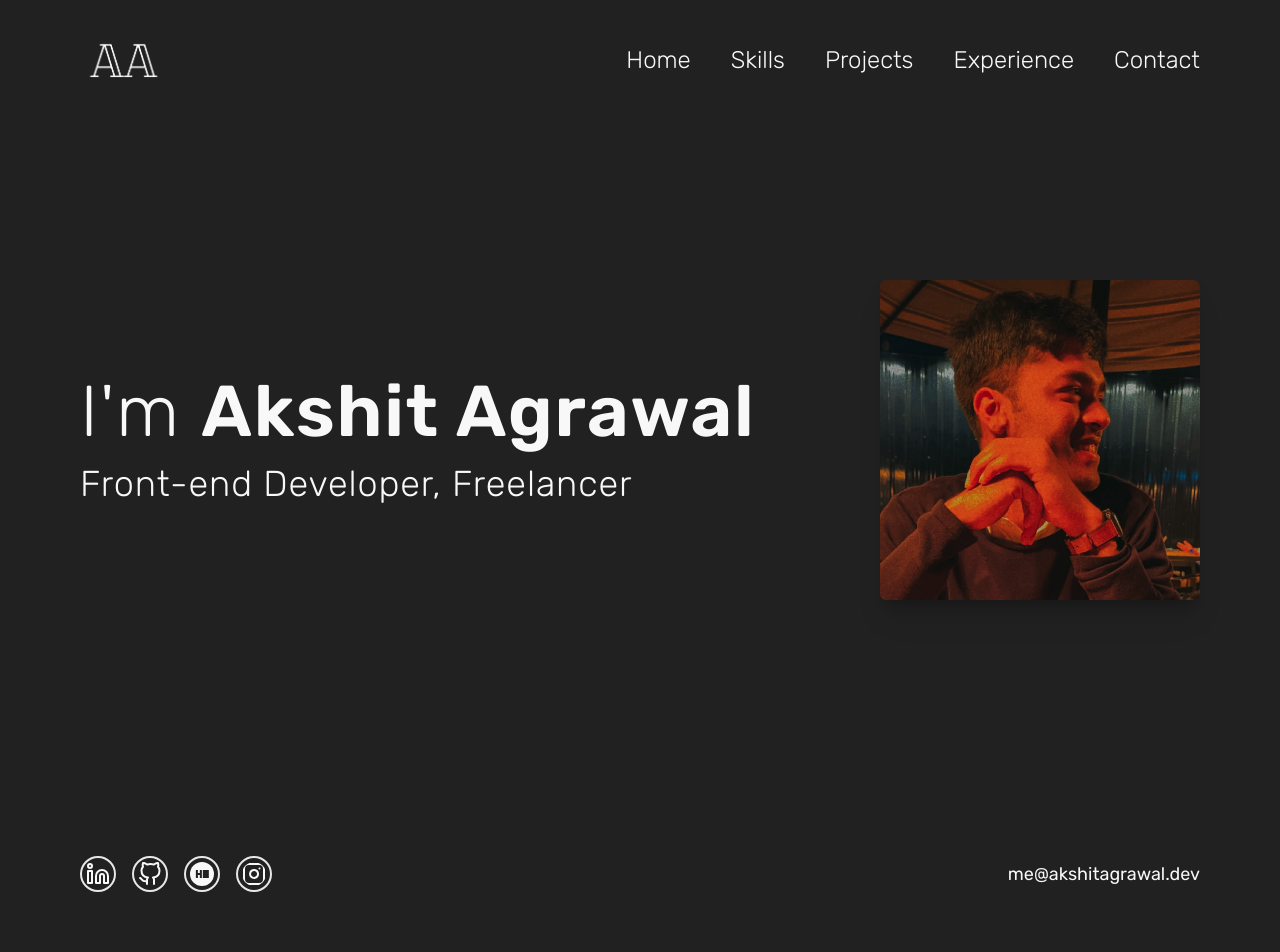
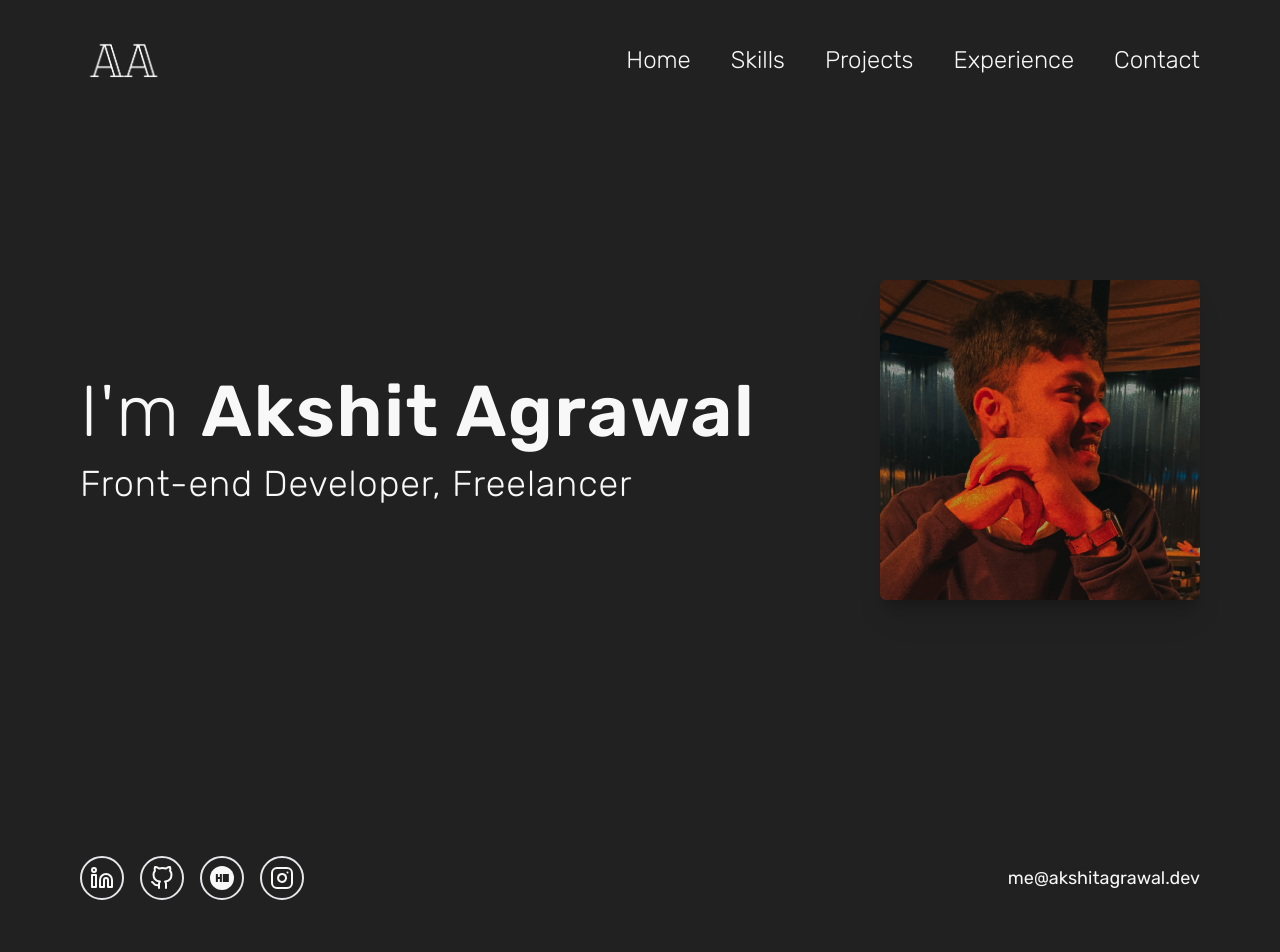
Before and after one commit to justAkshitAgrawal/react-portfolio, a React (Create React App) app: page / in a window 1280 px wide. Shown: the top 952 px of the page. Built offline with nearby package versions, Linux system fonts and the light colour scheme.

Commit message:
Few Changes

```diff
--- a/src/components/Footer.jsx
+++ b/src/components/Footer.jsx
@@ -24,7 +24,7 @@
             <div className="flex flex-col space-y-3">
               <h1>Mail me at:</h1>
               <a href="mailto:me@akshitagrawal.dev">
-                <h1 className="hidden text-lg lg:inline-block hover:underline hover:decoration-wavy hover:underline-offset-[5px]">
+                <h1 className=" text-lg hover:underline hover:decoration-wavy hover:underline-offset-[5px]">
                   me@akshitagrawal.dev
                 </h1>
               </a>
--- a/src/components/Socials.jsx
+++ b/src/components/Socials.jsx
@@ -5,7 +5,7 @@
 function Socials() {
   return (
     <div className="flex space-x-4">
-      <div className="p-1 border-2 rounded-full">
+      <div className="p-2 border-2 rounded-full">
         <a
           href="https://www.linkedin.com/in/akshit-agrawal-586365227"
           target="_blank"
@@ -14,7 +14,7 @@
           <FiLinkedin className="w-6 h-6 transition-all cursor-pointer hover:scale-75 " />
         </a>
       </div>
-      <div className="p-1 border-2 rounded-full">
+      <div className="p-2 border-2 rounded-full">
         <a
           href="https://github.com/justAkshitAgrawal"
           target="_blank"
@@ -23,7 +23,7 @@
           <FiGithub className="w-6 h-6 transition-all cursor-pointer hover:scale-75" />
         </a>
       </div>
-      <div className="p-1 border-2 rounded-full">
+      <div className="p-2 border-2 rounded-full">
         <a
           href="https://www.hackerrank.com/akshitaggarwal7"
           target="_blank"
@@ -32,13 +32,13 @@
           <SiHackerrank className="w-6 h-6 transition-all rounded-full cursor-pointer hover:scale-75" />
         </a>
       </div>
-      <div className="p-1 border-2 rounded-full">
+      <div className="p-2 border-2 rounded-full">
         <a
           href="https://www.instagram.com/_agrawal_akshit_/"
           target="_blank"
           rel="noreferrer"
         >
-          <FiInstagram className="w-6 h-6 transition-all rounded-full cursor-pointer hover:scale-75" />
+          <FiInstagram className="w-6 h-6 transition-all cursor-pointer hover:scale-75" />
         </a>
       </div>
     </div>
```
